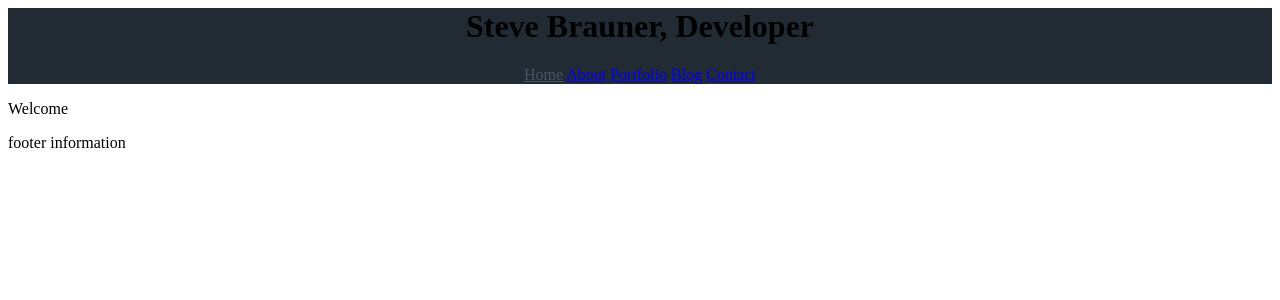
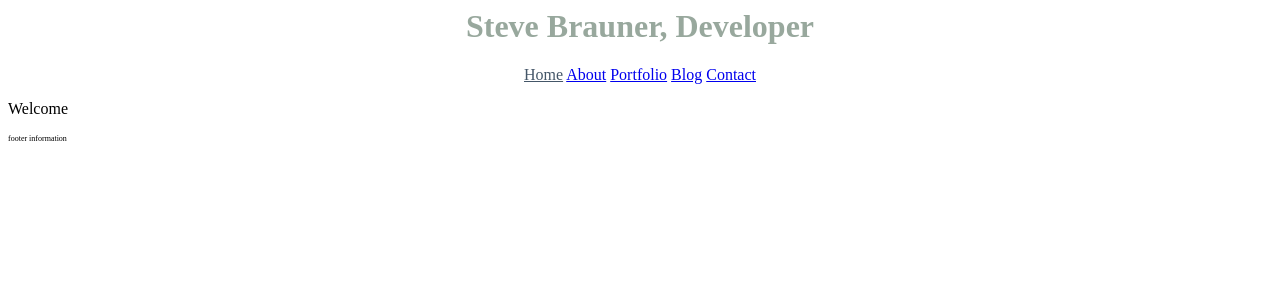
Before and after one commit to stevebrauner/stevebrauner.github.io, a Jekyll site: the page built from index.md, in a window 1280 px wide. Shown: the top 300 px of the page. Built offline with Jekyll 4.4.1, drawn with Linux system fonts in a browser that asks for light colours.

Commit message:
Corrected css

```diff
--- a/_layouts/default.html
+++ b/_layouts/default.html
@@ -7,14 +7,12 @@
   </head>
   <body>
 	<header>
-	  <div class="header-container">
-	    <h1>{{ page.headline }}</h1>
-	    {% include navigation.html %}
-	  </div>
+	  <h1>{{ page.headline }}</h1>
+	  {% include navigation.html %}
 	</header>
-	<div class="container">
+	<article>
 	  {{ content }}
-	</div>
+	</article>
 	<footer>
 	  <p>footer information</p>
 	</footer>
--- a/_sass/main.scss
+++ b/_sass/main.scss
@@ -2,15 +2,19 @@ body {
 	background: #222b34 url("/assests/images/lake_travis.jpg") no-repeat top-left;
 }
 
-.header-container {
-	background-color: #222b34;
+header {
 	text-align: center;
+	color: #98a89d;
+}
+
+article {
+	width: 75%
+}
+
+footer {
+	font-size: 0.5rem;
 }
 
 .current {
 	color: #445668;
 }
-
-nav {
-	color: #98a89d;
-}
```
